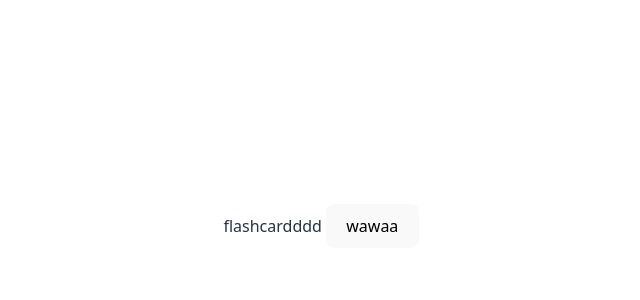
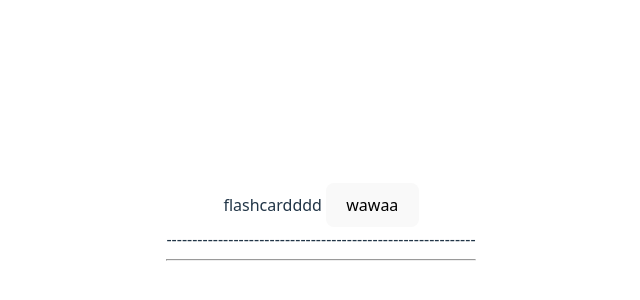
Before and after one commit to marmarsell/Rakenduste-Programmeerimine-Renaissance, a React (Vite) app in the folder flashcard/flashcard-madness/: page / in a window 1280 px wide. Shown: the part 174-474 px from the top of the page, without its empty margins (319-959 px from the left). Built offline with nearby package versions, Linux system fonts and the light colour scheme.

Commit message:
feat: added rudimentary flashcard visualisation, as well as update of a screen on new flashcard

```diff
--- a/flashcard/flashcard-madness/src/App.tsx
+++ b/flashcard/flashcard-madness/src/App.tsx
@@ -1,4 +1,4 @@
-//import { useState } from 'react'
+import { useEffect, useState } from 'react'
 import './App.css'
 
 function App() {
@@ -9,6 +9,13 @@ function App() {
     v2: string,
     v3: string
   }
+
+  const [cardList, setCardList] = useState<Array<Flashcard>>()
+
+  useEffect(() => {
+    const saved = localStorage.getItem("flashcard")
+    setCardList(JSON.parse(saved as string) as Array<Flashcard>)
+  }, [])
 
   //localstorage initialisation
   if(!localStorage.getItem("flashcard")) {
@@ -33,6 +40,8 @@ function App() {
     tempFlashcardStorage.push(testFlashcard)
     localStorage.setItem("flashcard", JSON.stringify(tempFlashcardStorage))
 
+    window.location.reload()
+
     console.log(tempFlashcardStorage)
   }
 
@@ -40,6 +49,17 @@ function App() {
     <>
       <div>
         <div>flashcardddd <button onClick={() => thyCardCreateth()}>wawaa</button></div>
+        <div>
+          <div>------------------------------------------------------------</div>
+          <hr />
+          {cardList?.map((element, index) =>
+            <div key={index}>
+              <div>{element.que}</div>
+              <div>{element.v1} {element.v2} {element.v3}</div>
+              <hr />
+            </div>
+          )}
+        </div>
       </div>
     </>
   )
```
